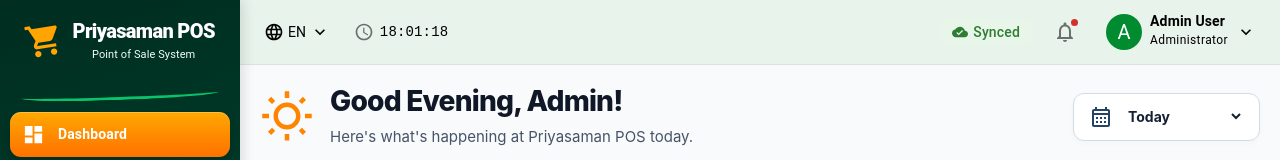
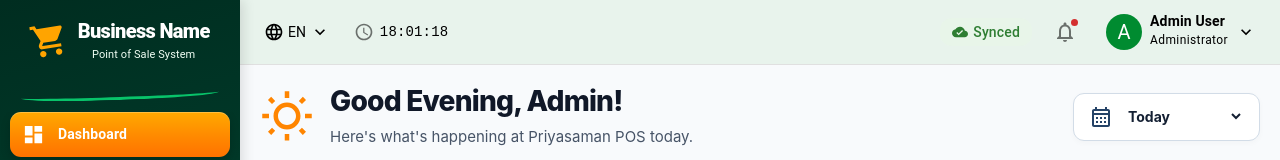
Before and after one commit to SriyanthaDeepal/priyasaman_pos_system, a React (Vite) app in the folder frontend/: page / in a window 1280 px wide. Shown: the top 160 px of the page. Built offline with nearby package versions, Linux system fonts and the light colour scheme; what @zxing/library would draw is missing.

Commit message:
feat(branding): use Business Name as default POS display name

```diff
--- a/frontend/src/modules/settings/posBranding.ts
+++ b/frontend/src/modules/settings/posBranding.ts
@@ -1,7 +1,7 @@
 export const businessTypes = ["Grocery / Supermarket", "Fashion / Clothing", "Bakery", "Restaurant", "Pharmacy", "Electronics", "Other"] as const;
 export type BrandIcon = "cart" | "shirt" | "bakery" | "restaurant" | "pharmacy" | "electronics" | "store";
 export type POSBranding = { displayName: string; businessType: string; icon: BrandIcon };
-export const defaultPOSBranding: POSBranding = { displayName: "Priyasaman POS", businessType: "Grocery / Supermarket", icon: "cart" };
+export const defaultPOSBranding: POSBranding = { displayName: "Business Name", businessType: "Grocery / Supermarket", icon: "cart" };
 export const brandIcons: { id: BrandIcon; label: string }[] = [
   { id: "cart", label: "Shopping Cart" }, { id: "shirt", label: "Clothing" },
   { id: "bakery", label: "Bakery" }, { id: "restaurant", label: "Restaurant" },
```
